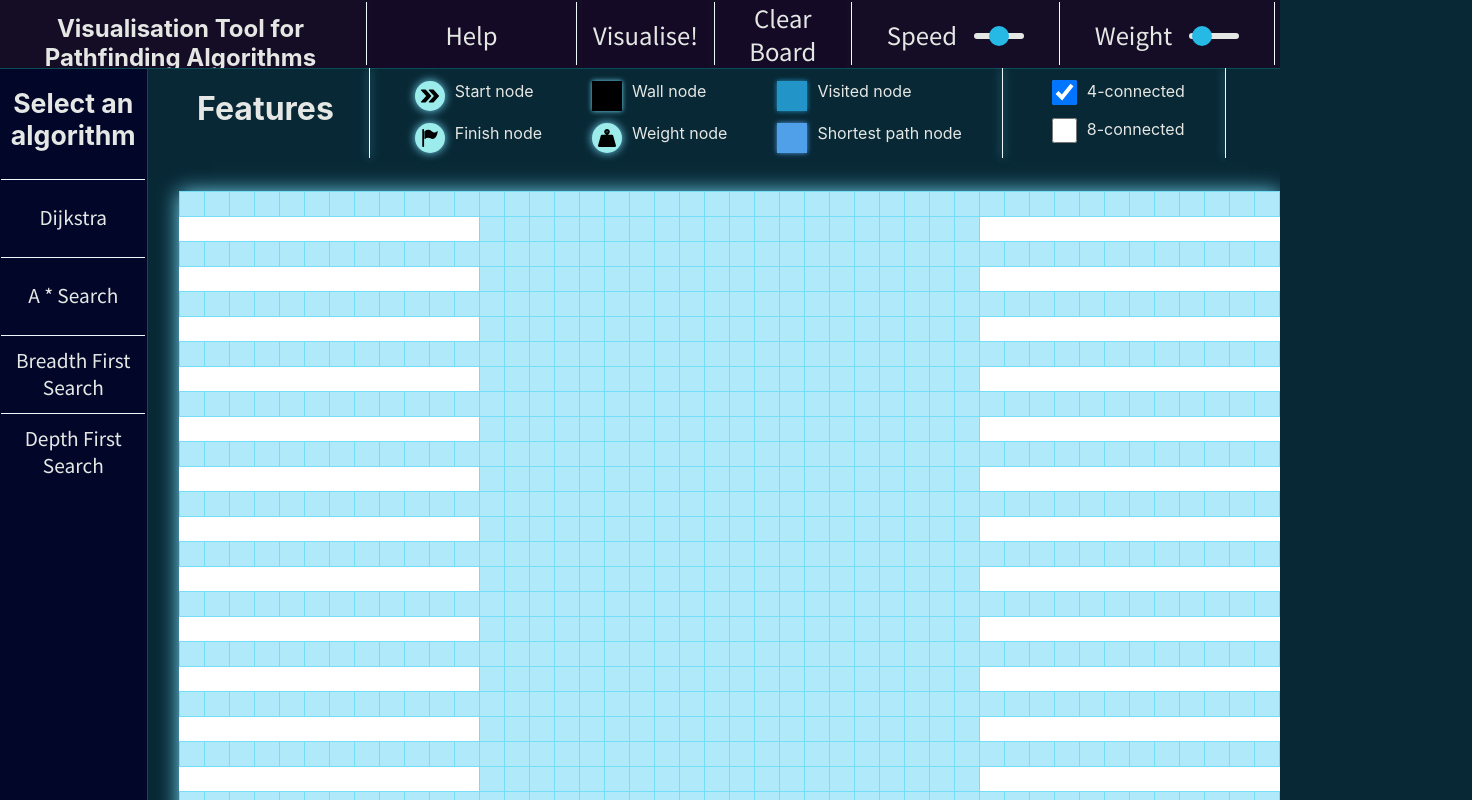
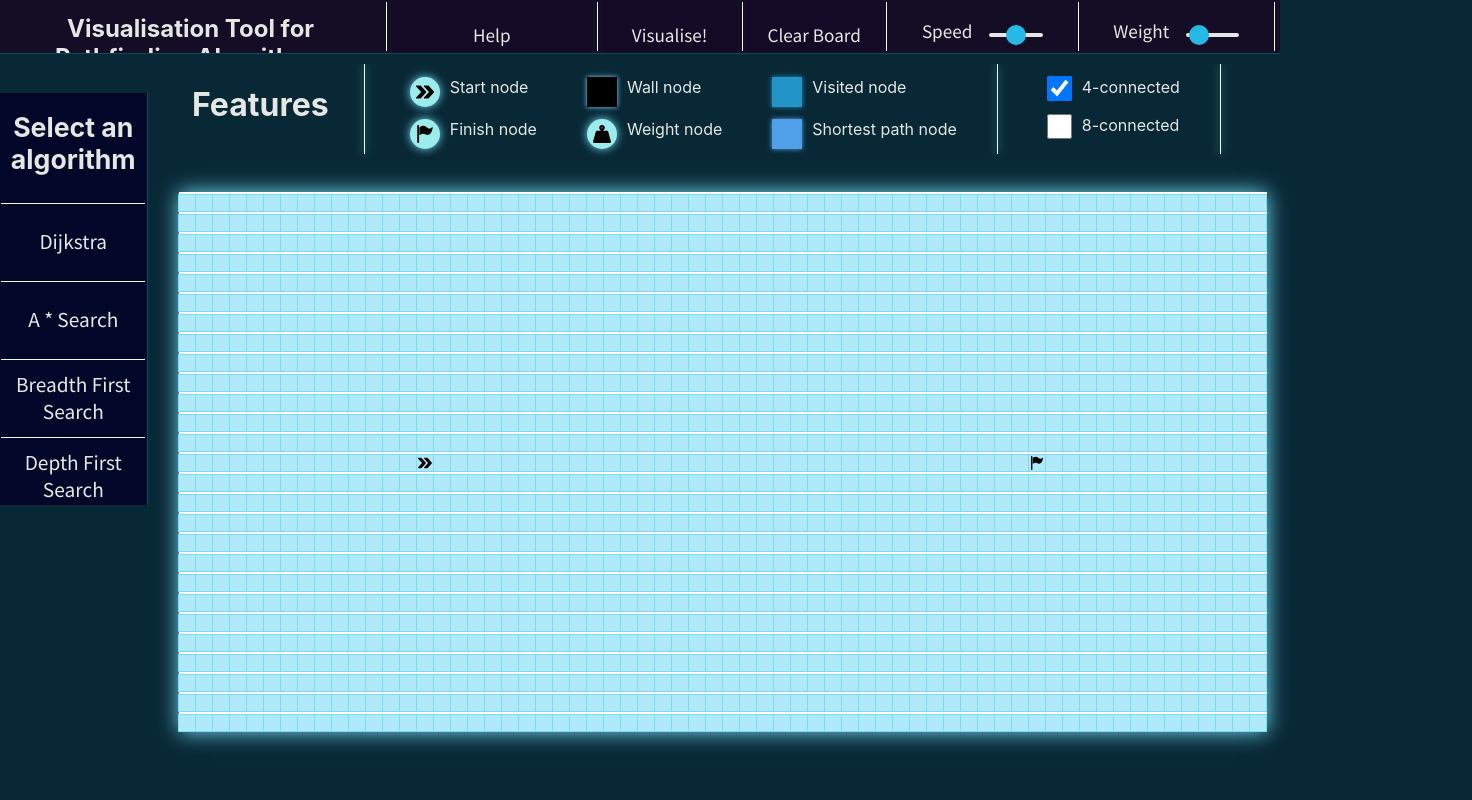
Before and after one commit to kysoh1/pathfinding-algorithm-visualiser, a React (Create React App) app: page / in a window 1280 px wide. Shown: the top 800 px of the page, 1472 px wide, since content can reach past the window. Built offline with nearby package versions, Linux system fonts and the light colour scheme.

Commit message:
Fixed dimensions

```diff
--- a/src/grid/node/node.css
+++ b/src/grid/node/node.css
@@ -1,6 +1,6 @@
 .Node {
-    width: 24px;
-    height: 24px;
+    width: 1.25vw;
+    height: 1.25vw;
     background-color: rgb(176, 234, 250);
     outline: 1px solid rgb(118, 221, 247);
     display: inline-block;
--- a/src/visuals/elements.jsx
+++ b/src/visuals/elements.jsx
@@ -174,7 +174,7 @@ export class Elements extends React.Component {
         })
 
         return (
-            <div className='allElements'>
+            <>
                 <div className='topBar'>
                     <h1 className='topTitle'>Visualisation Tool for Pathfinding Algorithms</h1>
                     <div className='topDivider'></div>
@@ -204,26 +204,7 @@ export class Elements extends React.Component {
                         onChange={this.handleWeightChange} />
                     <div className='topDivider'></div>
                 </div>
-                <div className='sideBar'>
-                    <h1 className='sideTitle'>Select an algorithm</h1>
-                    <div className='sideDivider'></div>
-                    <button className='button sideButton' onClick={(event) => { this.handleAlgorithm(event, 'dijkstra'); }}>Dijkstra</button>
-                    <div className='sideDivider'></div>
-                    <div className='dropMenu'>
-                        <button className='button sideButton' id='dropMenuButton' onClick={(event) => {
-                            this.handleAlgorithm(event, 'astar');
-                            document.getElementById('heuristicsList').classList.toggle('show'); }}>
-                            A * Search
-                        </button>
-                        <div className='dropMenuContent' id='heuristicsList'>
-                            {aStarCheckboxes}
-                        </div>
-                    </div>
-                    <div className='sideDivider'></div>
-                    <button className='button sideButton' onClick={(event) => { this.handleAlgorithm(event, 'bfs');}}>Breadth First Search</button>
-                    <div className='sideDivider'></div>
-                    <button className='button sideButton' onClick={(event) => { this.handleAlgorithm(event, 'dfs'); }}>Depth First Search</button>
-                </div>
+                <div className='underTopBar'>
                     <div className='infoBar'>
                         <h1 className='infoHeader'>Features</h1>
                         <div className='infoDivider'></div>
@@ -263,7 +244,28 @@ export class Elements extends React.Component {
                         </ul>
                         <div className='infoDivider'></div>
                     </div>
+                    <div className='sideBar'>
+                        <h1 className='sideTitle'>Select an algorithm</h1>
+                        <div className='sideDivider'></div>
+                        <button className='button sideButton' onClick={(event) => { this.handleAlgorithm(event, 'dijkstra'); }}>Dijkstra</button>
+                        <div className='sideDivider'></div>
+                        <div className='dropMenu'>
+                            <button className='button sideButton' id='dropMenuButton' onClick={(event) => {
+                                this.handleAlgorithm(event, 'astar');
+                                document.getElementById('heuristicsList').classList.toggle('show'); }}>
+                                A * Search
+                            </button>
+                            <div className='dropMenuContent' id='heuristicsList'>
+                                {aStarCheckboxes}
                             </div>
+                        </div>
+                        <div className='sideDivider'></div>
+                        <button className='button sideButton' onClick={(event) => { this.handleAlgorithm(event, 'bfs');}}>Breadth First Search</button>
+                        <div className='sideDivider'></div>
+                        <button className='button sideButton' onClick={(event) => { this.handleAlgorithm(event, 'dfs'); }}>Depth First Search</button>
+                    </div>
+                </div>
+            </>
         );
     }
 }
--- a/src/visuals/features.css
+++ b/src/visuals/features.css
@@ -14,9 +14,9 @@
 .infoBar {
     overflow: hidden;
     display: flex;
-    position: absolute;
-    margin-left: 15.4%;
-    margin-top: 5.3%;
+    position: relative;
+    top: 6.8vw;
+    left: 15vw;
     color: rgb(228, 231, 228);
 }
 
--- a/src/visuals/navbar.css
+++ b/src/visuals/navbar.css
@@ -10,16 +10,11 @@
     src: url(../styles/fonts/source-sans-pro/SourceSansPro-Regular.ttf) format('truetype');
 }
 
-.allElements {
-    width: 100%;
-    height: 100%;
-}
-
 /* Common attributes of all buttons */
 .button {
     cursor: pointer;
     font-family: 'source-sans-pro', Arial, Helvetica, sans-serif;
-    font-size: 20pt;
+    font-size: 1.5vw;
     font-weight: normal;
     text-align: center;
     color: rgb(228, 231, 228);
@@ -31,7 +26,7 @@
     overflow: hidden;
     display: flex;
     position: absolute;
-    height: 8.5%;
+    height: 4.15vw;
     width: 100%;
     top: 0;
     color: rgb(228, 231, 228);
@@ -40,7 +35,7 @@
 }
 
 .topTitle {
-    font-size: 18pt;
+    font-size: 3vh;
     color: rgb(228, 231, 228);
     margin-top: 1.06%;
     padding-left: 1.6%;
@@ -102,13 +97,16 @@
     background-color: aliceblue;
 }
 
+.underTopBar {
+    position: relative;
+    top: -1.8vw;
+}
+
 /* Side navigation panel */
 .sideBar {
     overflow: hidden;
-    position: absolute;
     height: 91.4%;
     width: 11.45%;
-    bottom: 0;
     background-color: rgb(2, 6, 41);
     border-right: 1px solid rgb(9, 75, 87);
 }
```
Lines whose indentation alone changed are shown as unchanged.
